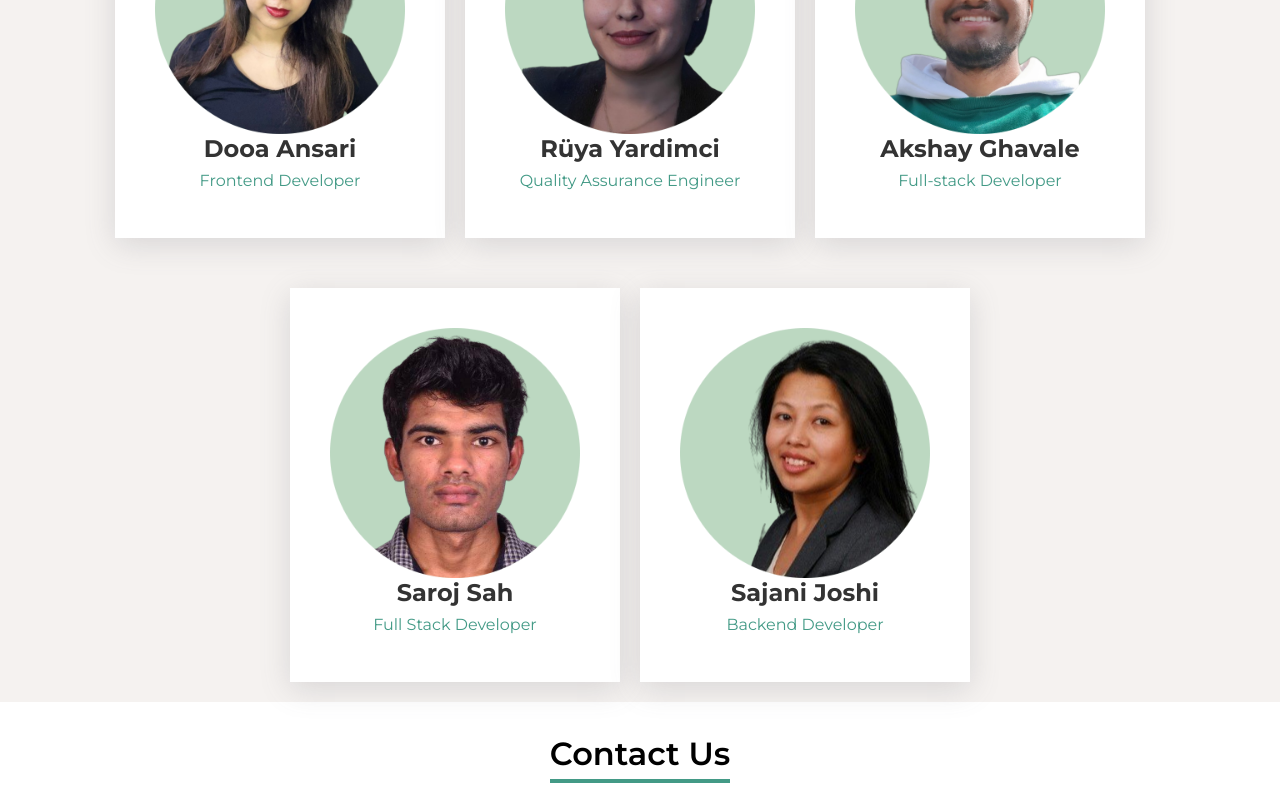
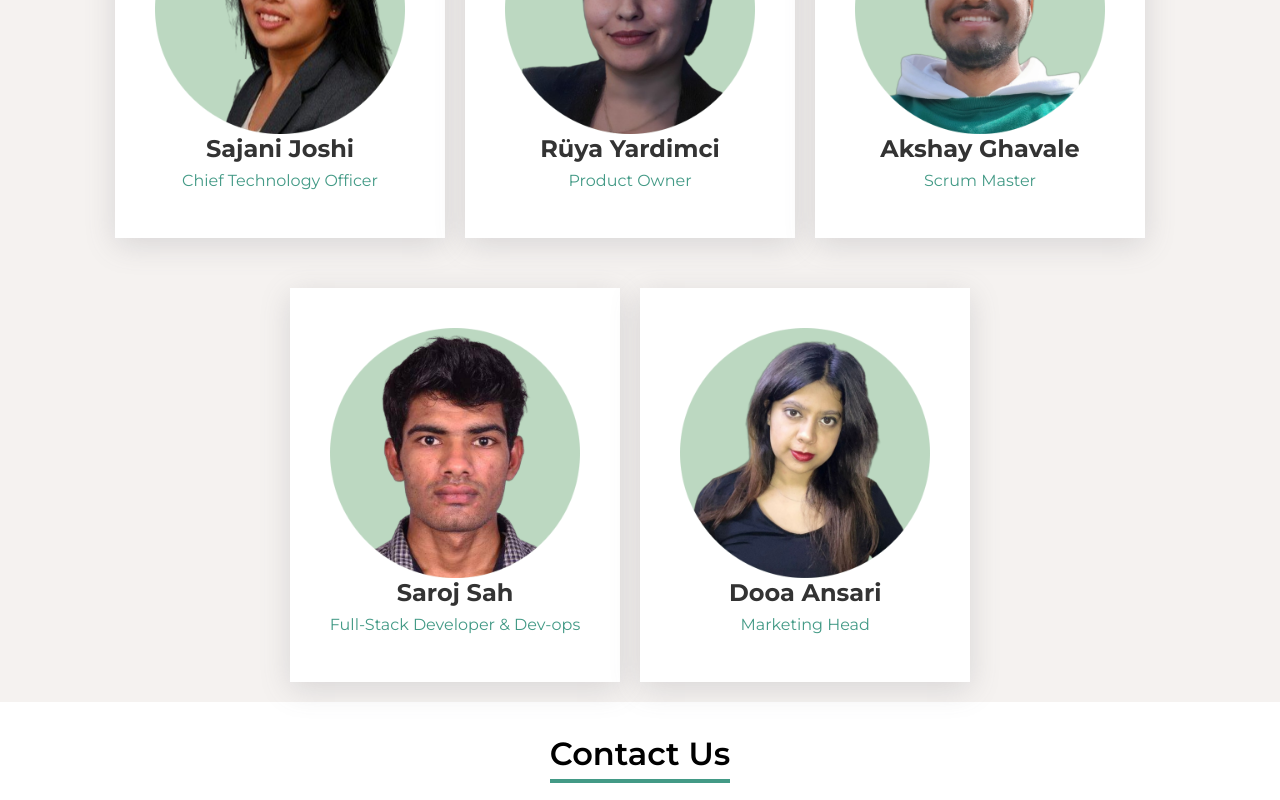
Before and after one commit to saroj2053/web-wizards, a React (Vite) app: page / in a window 1280 px wide. Shown: the part 1120-1920 px from the top of the page. Built offline with nearby package versions, Linux system fonts and the light colour scheme.

Commit message:
Changed description and roles

```diff
--- a/src/components/Footer/Footer.jsx
+++ b/src/components/Footer/Footer.jsx
@@ -90,8 +90,7 @@ const Footer = () => {
       <div className={footerStyles.disclaimer__text}>
         <small>
           Disclaimer: This website is not associated with an actual company but is a part of
-          a web engineering project called Planspiel at the University of
-          Technology in Chemnitz.
+          a web engineering project called Planspiel at the Technical University of Chemnitz.
         </small>
       </div>
     </>
--- a/src/components/Header/Header.jsx
+++ b/src/components/Header/Header.jsx
@@ -15,7 +15,7 @@ const Header = () => {
       <div className="container">
         <div className={styles.header__contents}>
           <div className={styles.header__left}>
-            <img className={styles.header__brandImage} src={brandLogo} alt="" />
+            <a href="/"><img className={styles.header__brandImage} src={brandLogo} alt="" /></a>
           </div>
           <div className={styles.header__right}>
             <ul
--- a/src/components/TeamInfo/TeamInfo.jsx
+++ b/src/components/TeamInfo/TeamInfo.jsx
@@ -13,23 +13,23 @@ const TeamInfo = () => {
       <div className="container">
         <h2 className={styles.teamInfo__heading}>Our Team</h2>
         <div className={styles.profileCards}>
-          <div className={`${styles.profileCard} ${styles.overlay__container}`}>
+        <div className={`${styles.profileCard} ${styles.overlay__container}`}>
             <div className={styles.profileImage}>
-              <img src={profileImageOne} alt="" />
+              <img src={profileImageFive} alt="" />
             </div>
-            <h2 className={styles.profileName}>Dooa Ansari</h2>
-            <h4 className={styles.profileDesignation}>Frontend Developer</h4>
+            <h2 className={styles.profileName}>Sajani Joshi</h2>
+            <h4 className={styles.profileDesignation}>Chief Technology Officer</h4>
             <div className={styles.overlay__containerContents}>
               <div className={styles.aboutProfile}>
                 <p>
-                  I'm a Frontend Developer and a Web Engineering Master's
-                  student at the Technical University of Chemnitz.
+                  I am Sajani Joshi. I am currently pursuing Master's in Web Engineering
+                  at the Technical University of Chemnitz.
                 </p>
               </div>
               <div className={styles.ntw__links}>
                 <a
                   className={`${styles.icon} ${styles.githubIcon}`}
-                  href="http://github.com/dooa-ansari"
+                  href="https://github.com/SajaniJoshi"
                   target="_blank"
                 >
                   <BiLogoGithub />
@@ -37,7 +37,7 @@ const TeamInfo = () => {
 
                 <a
                   className={`${styles.icon} ${styles.linkedinIcon}`}
-                  href="https://www.linkedin.com/in/dooa-ansari-5a881a70/"
+                  href="https://www.linkedin.com/in/sajani-joshi-891a3644/"
                   target="_blank"
                 >
                   <BiLogoLinkedin />
@@ -45,19 +45,21 @@ const TeamInfo = () => {
               </div>
             </div>
           </div>
+
           <div className={`${styles.profileCard} ${styles.overlay__container}`}>
             <div className={styles.profileImage}>
               <img src={profileImageTwo} alt="" />
             </div>
             <h2 className={styles.profileName}>Rüya Yardimci</h2>
             <h4 className={styles.profileDesignation}>
-              Quality Assurance Engineer
+              Product Owner
             </h4>
+
             <div className={styles.overlay__containerContents}>
               <div className={styles.aboutProfile}>
                 <p>
-                  I'm a Quality Assurance Engineer and a Web Engineering
-                  Master's student at the Technical University of Chemnitz.
+                I am Rüya Yardimci. I am currently pursuing Master's in Web Engineering
+                  at the Technical University of Chemnitz.
                 </p>
               </div>
               <div className={styles.ntw__links}>
@@ -84,12 +86,12 @@ const TeamInfo = () => {
               <img src={profileImageThree} alt="" />
             </div>
             <h2 className={styles.profileName}>Akshay Ghavale</h2>
-            <h4 className={styles.profileDesignation}>Full-stack Developer</h4>
+            <h4 className={styles.profileDesignation}>Scrum Master</h4>
             <div className={styles.overlay__containerContents}>
               <div className={styles.aboutProfile}>
                 <p>
-                  I'm a full-stack Developer and a Web Engineering Master's
-                  student at the Technical University of Chemnitz.
+                I am Akshay Ghavale. I am currently pursuing Master's in Web Engineering
+                  at the Technical University of Chemnitz.
                 </p>
               </div>
               <div className={styles.ntw__links}>
@@ -116,13 +118,12 @@ const TeamInfo = () => {
               <img src={profileImageFour} alt="" />
             </div>
             <h2 className={styles.profileName}>Saroj Sah</h2>
-            <h4 className={styles.profileDesignation}>Full Stack Developer</h4>
+            <h4 className={styles.profileDesignation}>Full-Stack Developer & Dev-ops</h4>
             <div className={styles.overlay__containerContents}>
               <div className={styles.aboutProfile}>
                 <p>
-                  I am Saroj Sah, a full-stack developer. I am currently
-                  pursuing my master's degree in Web Engineering at Technische
-                  Universität Chemnitz.
+                I am Saroj Sah. I am currently pursuing Master's in Web Engineering
+                  at the Technical University of Chemnitz.
                 </p>
               </div>
               <div className={styles.ntw__links}>
@@ -146,21 +147,22 @@ const TeamInfo = () => {
           </div>
           <div className={`${styles.profileCard} ${styles.overlay__container}`}>
             <div className={styles.profileImage}>
-              <img src={profileImageFive} alt="" />
+              <img src={profileImageOne} alt="" />
             </div>
-            <h2 className={styles.profileName}>Sajani Joshi</h2>
-            <h4 className={styles.profileDesignation}>Backend Developer</h4>
+            <h2 className={styles.profileName}>Dooa Ansari</h2>
+            <h4 className={styles.profileDesignation}>Marketing Head</h4>
+
             <div className={styles.overlay__containerContents}>
               <div className={styles.aboutProfile}>
                 <p>
-                  I'm a Full Stack Developer and a Web Engineering Master's
-                  student at the Technical University of Chemnitz.
+                I am Dooa Ansari. I am currently pursuing Master's in Web Engineering
+                  at the Technical University of Chemnitz.
                 </p>
               </div>
               <div className={styles.ntw__links}>
                 <a
                   className={`${styles.icon} ${styles.githubIcon}`}
-                  href="https://github.com/SajaniJoshi"
+                  href="http://github.com/dooa-ansari"
                   target="_blank"
                 >
                   <BiLogoGithub />
@@ -168,7 +170,7 @@ const TeamInfo = () => {
 
                 <a
                   className={`${styles.icon} ${styles.linkedinIcon}`}
-                  href="https://www.linkedin.com/in/sajani-joshi-891a3644/"
+                  href="https://www.linkedin.com/in/dooa-ansari-5a881a70/"
                   target="_blank"
                 >
                   <BiLogoLinkedin />
```
Also changed, not shown: 1 other file (tests, documents, lock files or other folders).
